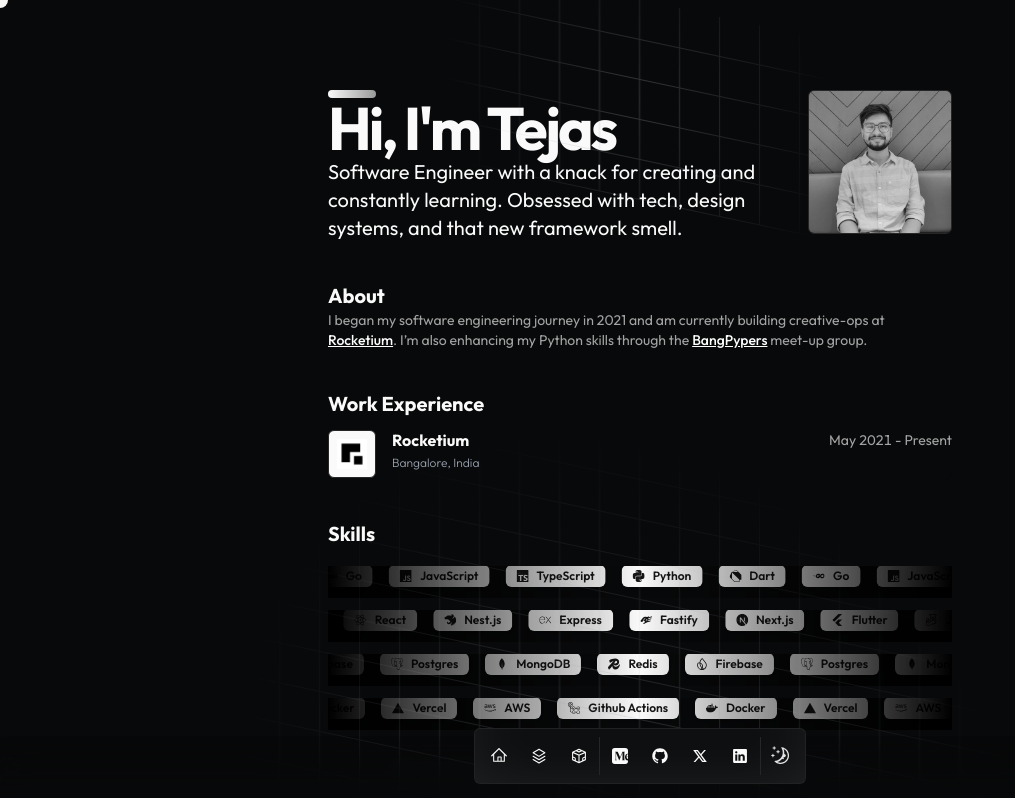
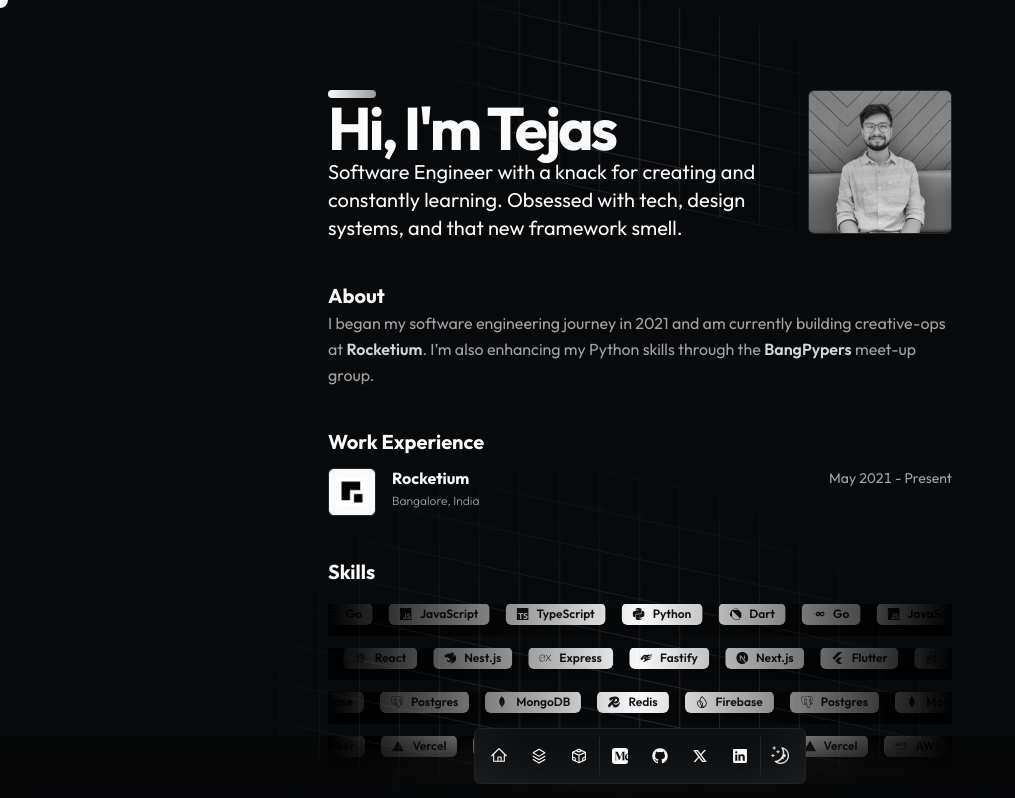
Before and after one commit to tejastn10/nimbus, a Next.js app: page / in a window 1280 px wide. Shown: the top 798 px of the page, without its empty margins (0-1015 px from the left). Built offline with nearby package versions, Linux system fonts and the light colour scheme.

Commit message:
feat: update homepage with summary

```diff
--- a/src/app/page.tsx
+++ b/src/app/page.tsx
@@ -1,7 +1,6 @@
 import { FC } from "react";
 
 import Link from "next/link";
-import Markdown from "react-markdown";
 
 import { Marquee } from "@/components/animated/Marquee";
 
@@ -53,9 +52,28 @@ const Home: FC = () => {
 					<h2 className="text-xl font-bold">About</h2>
 				</BlurFade>
 				<BlurFade delay={BLUR_FADE_DELAY * 4}>
-					<Markdown className="prose max-w-full text-pretty font-outfit text-sm text-muted-foreground dark:prose-invert">
-						{DATA.summary}
-					</Markdown>
+					<p className="text-muted-foreground md:text-l/relaxed lg:text-base/relaxed xl:text-l/relaxed">
+						I began my software engineering journey in 2021 and am currently building creative-ops
+						at{" "}
+						<Link
+							target="_blank"
+							rel="noopener noreferrer"
+							href="https://www.rocketium.com"
+							className="font-semibold text-gray-800 dark:text-gray-300 underline-slide"
+						>
+							Rocketium
+						</Link>
+						. I’m also enhancing my Python skills through the{" "}
+						<Link
+							target="_blank"
+							rel="noopener noreferrer"
+							href="https://www.meetup.com/bangpypers/"
+							className="font-semibold text-gray-800 dark:text-gray-300 underline-slide"
+						>
+							BangPypers
+						</Link>{" "}
+						meet-up group.
+					</p>
 				</BlurFade>
 			</section>
 
```
